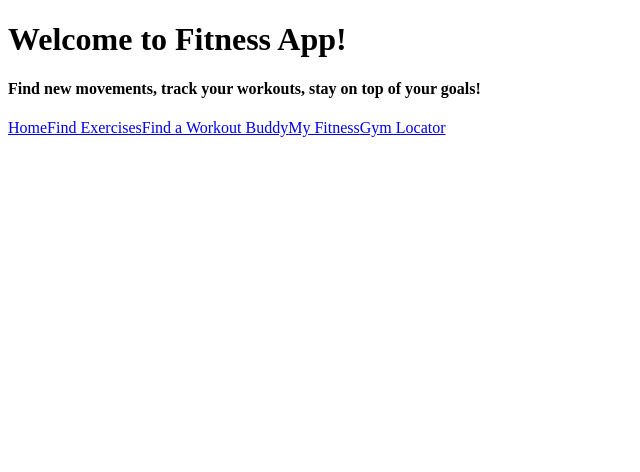
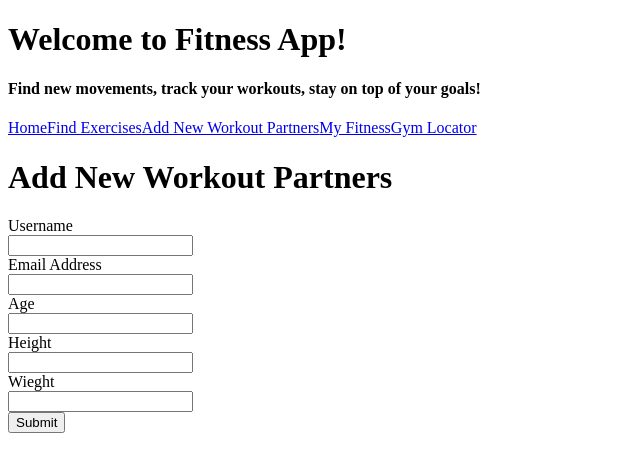
Before and after one commit to ejelymyles/fitness-tracker-app, a React (Create React App) app in the folder client/: page /newuser in a window 1280 px wide. Shown: the top 472 px of the page, without its empty margins (0-640 px from the left). Built offline with nearby package versions, Linux system fonts and the light colour scheme.

Commit message:
add NewUserForm starter code

```diff
--- a/client/src/components/App.js
+++ b/client/src/components/App.js
@@ -2,6 +2,7 @@ import React, { useEffect, useState } from "react";
 import { BrowserRouter as Router, Route, Routes, UNSAFE_ErrorResponseImpl } from "react-router-dom";
 import Header from './Header';
 import ExerciseList from "./ExerciseList";
+import NewUserForm from "./NewUserForm.js";
 
 function App() {
   return(
@@ -9,6 +10,7 @@ function App() {
       <Header />
       <Routes>
         <Route path="exercises" element={<ExerciseList />} />
+        <Route path="newuser" element={<NewUserForm />}/>
       </Routes>
     </div>
   );
--- a/client/src/components/NavBar.js
+++ b/client/src/components/NavBar.js
@@ -6,7 +6,7 @@ function NavBar(){
         <div>
             <NavLink exact to ="/" className="nav-link">Home</NavLink>
             <NavLink to="/exercises" className="nav-link">Find Exercises</NavLink>
-            <NavLink to="/users" className="nav-link">Find a Workout Buddy</NavLink>
+            <NavLink to="/newuser" className="nav-link">Add New Workout Partners</NavLink>
             <NavLink to="/workout" className="nav-link">My Fitness</NavLink>
             <NavLink to="/gyms" className="nav-link">Gym Locator</NavLink>
         </div>
--- /dev/null
+++ b/client/src/components/NewUserForm.js
@@ -0,0 +1,46 @@
+import React, { useState } from "react";
+
+
+function NewUserForm(){
+
+// manage state of formData
+// handle change function
+// handle submit  -> make POST to /users -> reset the form values and update state
+
+
+    return(
+        <div className='form'>
+            <h1 className="full-list-header">Add New Workout Partners</h1>
+            <form >
+                <label htmlFor='username'>Username</label>
+                <br />
+                <input id="username" name='username' />
+                <br />
+
+                <label htmlFor='email'>Email Address</label>
+                <br />
+                <input id="email" name='email' />
+                <br />
+
+                <label htmlFor='username'>Age</label>
+                <br />
+                <input id="age" name='age' />
+                <br />
+
+                <label htmlFor='height'>Height</label>
+                <br />
+                <input id="height" name='height' />
+                <br />
+
+                <label htmlFor='weight'>Wieght</label>
+                <br />
+
+                <input id="weight" name="weight" />
+                <br />
+                <button type="submit">Submit</button>
+            </form>
+        </div>
+    )
+}
+
+export default NewUserForm;
```
